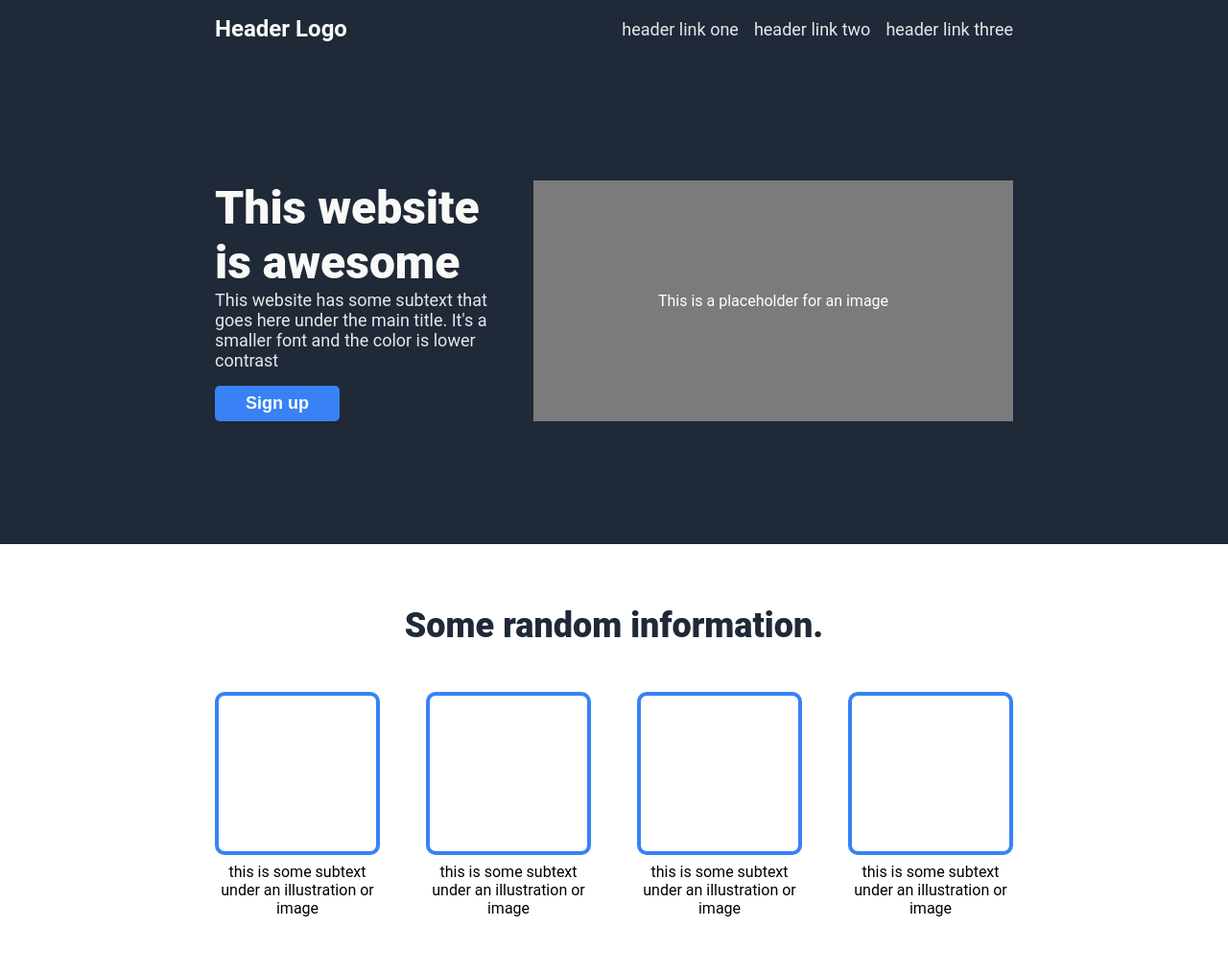
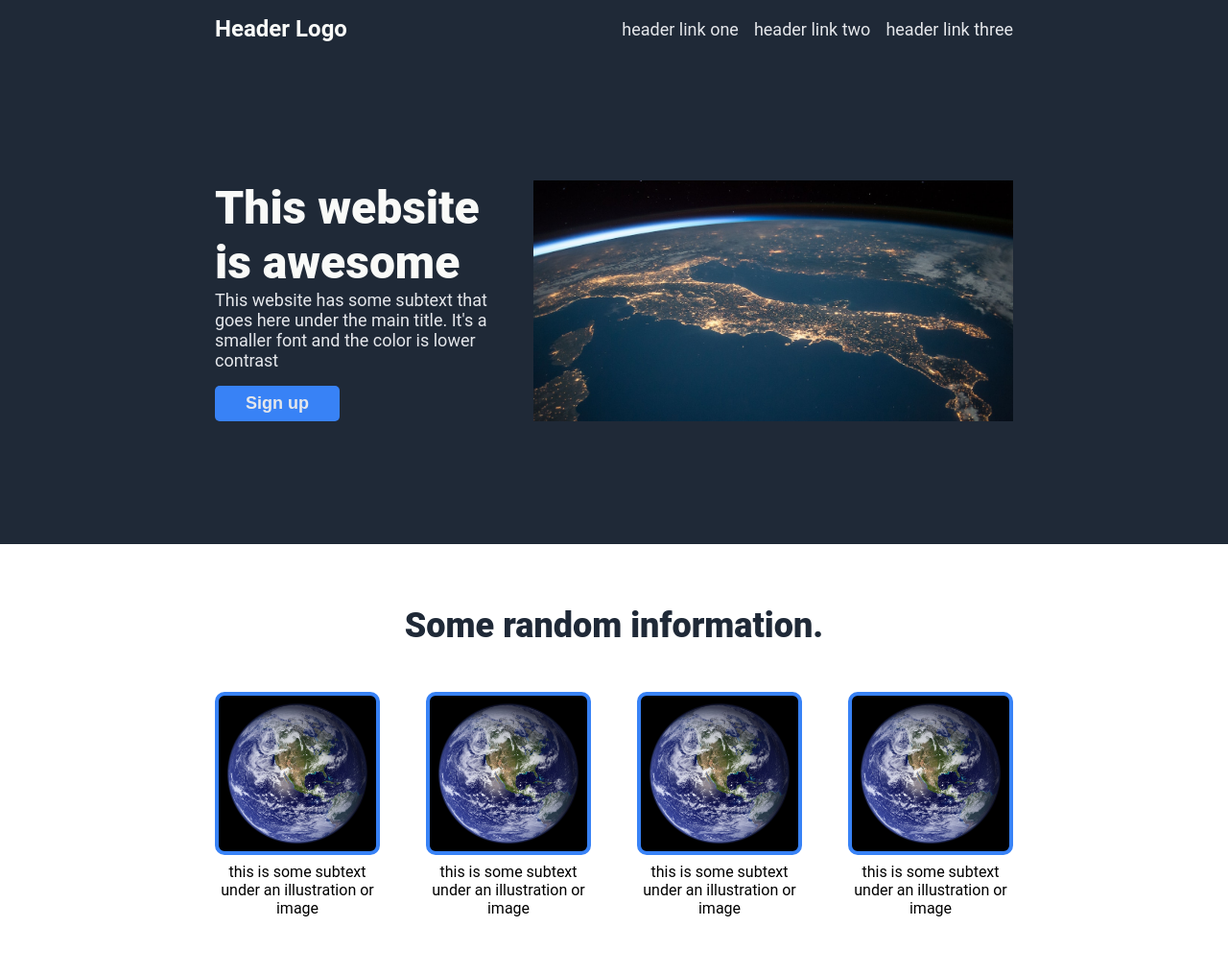
Before and after one commit to j0n-m/landing-page, a plain HTML site: page index.html in a window 1280 px wide. Shown: the top 1015 px of the page at 96% size. Drawn offline with Linux system fonts and the light colour scheme.

Commit message:
Revise webpage

```diff
--- a/index.html
+++ b/index.html
@@ -15,9 +15,9 @@
       </div>
 
       <div class="nav-links">
-        <li>header link one</li>
-        <li>header link two</li>
-        <li>header link three</li>
+        <li><a href="">header link one</a></li>
+        <li><a href="">header link two</a></li>
+        <li><a href="">header link three</a></li>
       </div>
 
     </ul>
@@ -28,10 +28,10 @@
       <p class="hero-secondary-text">This website has some subtext
         that goes here under the main title. It's a smaller font and
         the color is lower contrast</p>
-      <button class="hero-signup-btn">Sign up</button>
+      <button class="hero-signup-btn"><a href="">Sign up</a></button>
     </div>
 
-    <div class="hero-image">This is a placeholder for an image</div>
+    <div class="hero-image"></div>
 
 
   </div>
@@ -73,7 +73,7 @@
         <p class="action-description">Sign up for out product by clicking that button right over there!</p>
       </div>
 
-      <button class="action-signup-btn">Sign up</button>
+      <button class="action-signup-btn"><a href="">Sign up</a></button>
     </div>
   </div>
 
--- a/style.css
+++ b/style.css
@@ -18,6 +18,11 @@ nav {
   background-color: #1F2937;
 }
 
+a {
+  color: #E5E7EB;
+  text-decoration: none;
+}
+
 ul {
   display: flex;
   list-style-type: none;
@@ -28,11 +33,15 @@ ul {
 button {
   border: none;
   background-color: #3882F6;
-  padding: 0.5rem 2rem;
+  /* padding: 0.5rem 2rem; */
   border-radius: 5px;
   font-size: 18px;
   font-weight: bold;
   color: #F9FAF8;
+}
+
+button:hover {
+  background-color: #2170f0;
 }
 
 .nav-logo {
@@ -48,6 +57,13 @@ button {
   color: #E5E7EB;
   font-size: 18px;
   gap: 16px;
+}
+
+button a {
+  display: inline-block;
+  color: #E5E7EB;
+  text-decoration: none;
+  padding: 0.5rem 2rem;
 }
 
 /* Section 1 - HERO */
@@ -84,6 +100,8 @@ button {
   color: white;
   flex: 0 0 500px;
   max-height: 300px;
+  background-image: url("./image/space.jpg");
+  background-size: cover;
 }
 
 /* section2 */
@@ -126,6 +144,9 @@ button {
   border: 4px solid #3882F6;
   border-radius: 10px;
   flex-shrink: 0;
+  background-image: url("./image/earth.jpg");
+  background-size: cover;
+  background-position: center;
 }
 
 /* section3 */
@@ -193,6 +214,7 @@ button {
   color: #F9FAF8;
   border: 2px solid #F9FAF8;
   font-weight: normal;
+  flex-shrink: 0;
 }
 
 /* Footer */
```
Also changed, not shown: image/earth.jpg (added), image/space.jpg (added).
